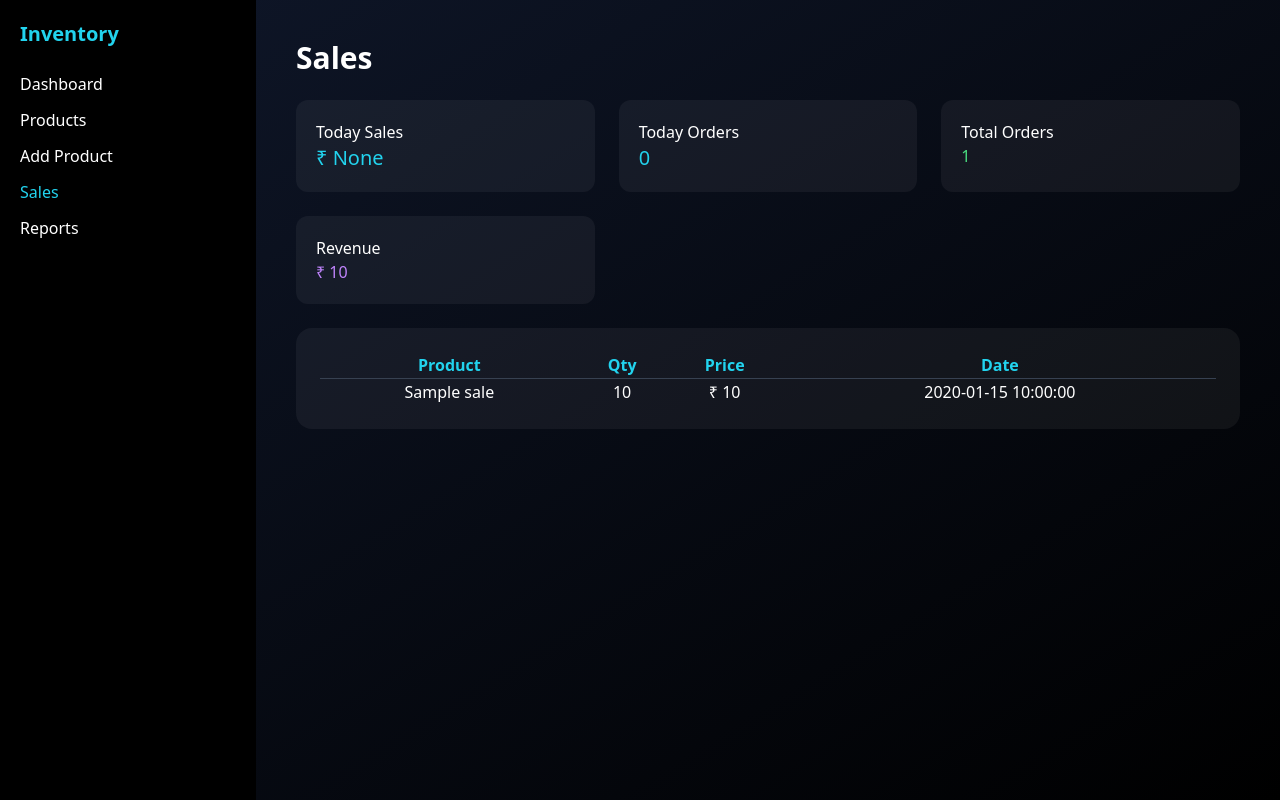
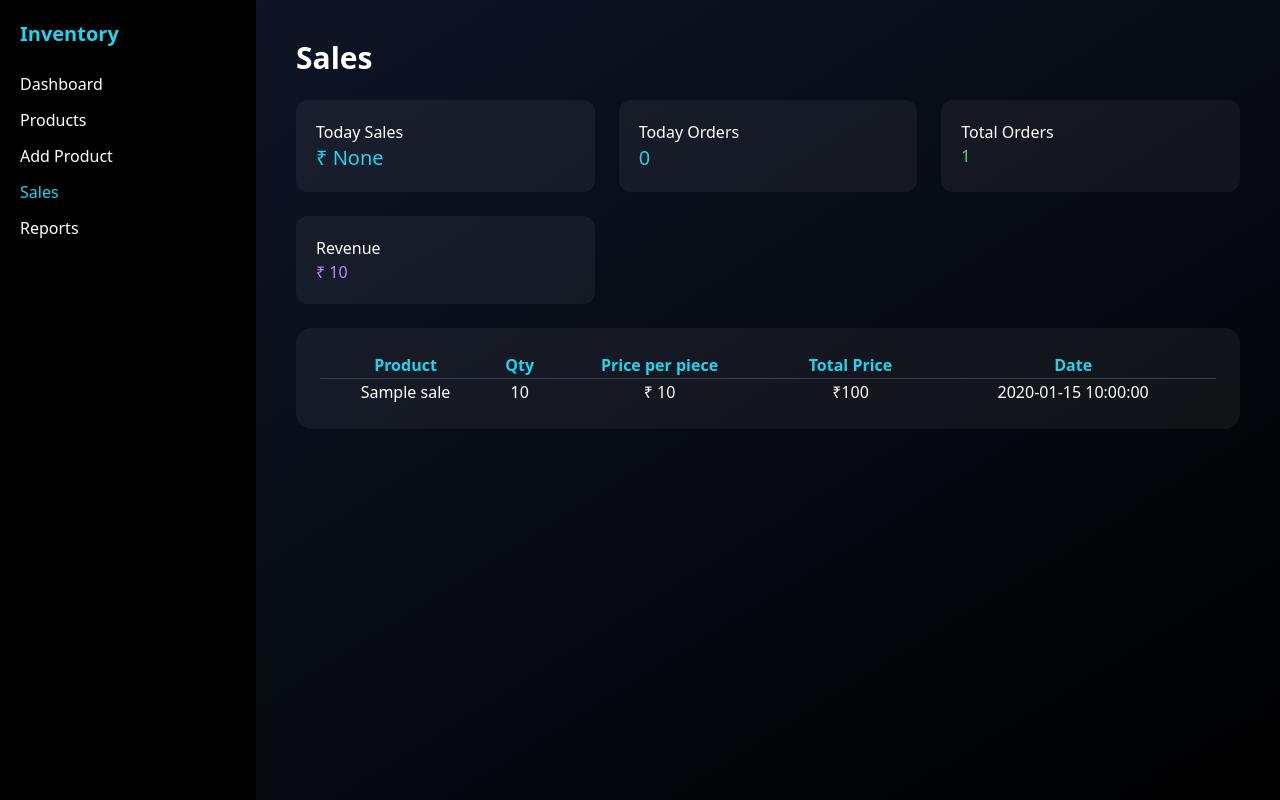
Before and after one commit to Cyber-Py-Coder/inventory_management_system, a Flask app: page /sales in a window 1280 px wide. Run offline with Flask 3, Linux system fonts and the light colour scheme; the visitor is signed in with stand-in values (Sample User, id 1); tables that the repository leaves empty or names only in its code hold one stand-in row (values such as "Sample post"); some libraries are stand-ins or nearby versions.

Commit message:
update function

```diff
--- a/templates/sales.html
+++ b/templates/sales.html
@@ -52,7 +52,8 @@
           <tr>
             <th>Product</th>
             <th>Qty</th>
-            <th>Price</th>
+            <th>Price per piece</th>
+            <th>Total Price</th>
             <th>Date</th>
           </tr>
         </thead>
@@ -63,6 +64,7 @@
             <td>{{ item.product_name }}</td>
             <td>{{ item.qty }}</td>
             <td>₹ {{ item.sale_price }}</td>
+            <td>₹{{item.qty * item.sale_price}}</td>
             <td>{{ item.sale_date }}</td>
           </tr>
           {% endfor %}
```
